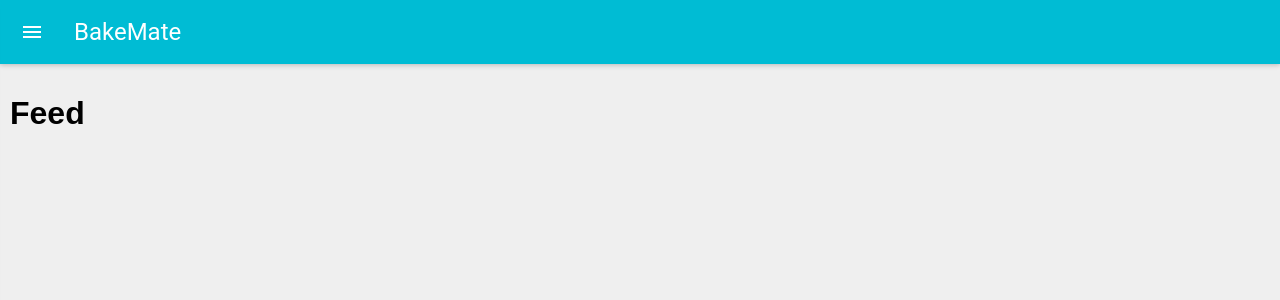
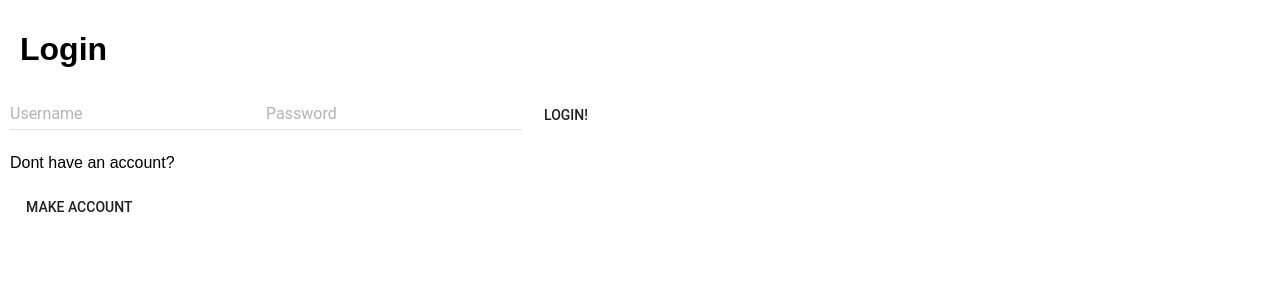
Before and after one commit to deco3500-2017/bakedgroup, a React (Create React App) app in the folder bake-mate/: page / in a window 1280 px wide. Shown: the top 300 px of the page. Built offline with nearby package versions, Linux system fonts and the light colour scheme.

Commit message:
Started implimenting Login

```diff
--- a/bake-mate/src/Bake-Mate/BakeMate.css
+++ b/bake-mate/src/Bake-Mate/BakeMate.css
@@ -22,3 +22,14 @@
 h1{
   padding-left:10px;
 }
+
+.login_true{
+  opacity:0;
+  overflow:hidden;
+  height:0vh;
+}
+.hidden{
+  opacity:0;
+  overflow:hidden;
+  height:0vh;
+}
--- a/bake-mate/src/Bake-Mate/BakeMate.js
+++ b/bake-mate/src/Bake-Mate/BakeMate.js
@@ -9,6 +9,8 @@ import Create_event from './Create_Event';
 import Buddies from './Buddies';
 import Profile from './Profile';
 import Settings from './Settings';
+import Login from './Login';
+
 import {init as firebaseInit} from './firebase';
 
 import './BakeMate.css';
@@ -21,6 +23,7 @@ class BakeMate extends Component{
    super(props);
    firebaseInit();
    this.state = {
+     login:false,
      open: false,
      feed:true,
      messages:false,
@@ -28,7 +31,9 @@ class BakeMate extends Component{
      buddies:false,
      profile:false,
      settings:false,
-     feedClass:"Feed"
+     feedClass:"Feed",
+     loginClass:"login_false",
+     bodyClass:"hidden"
    };
    this.changetoHome = this.changetoHome.bind(this);
    this.changetoMessage = this.changetoMessage.bind(this);
@@ -166,10 +171,21 @@ class BakeMate extends Component{
       });
     }
 
-  render()
-  {
+    componentDidMount(){
+      if(this.state.login){
+        this.setState({loginClass:"login_true", bodyClass:""}, () => {
+          console.log(this.state.bodyClass);
+        });
+      }
+    }
+
+  render(){
     return(
         <div className="BakeMate">
+        <div className={this.state.loginClass}>
+        <Login login={this.state.login}/>
+        </div>
+        <div className={this.state.bodyClass}>
           <AppBar
             title="BakeMate"
             onLeftIconButtonTouchTap={this.handleToggle}
@@ -192,10 +208,12 @@ class BakeMate extends Component{
                 <MenuItem onClick={this.changetoSettings} id="Settings">Settings</MenuItem>
               </Menu>
             </Drawer>
+
         <div className="background">
           {this.activePage()}
           <div className={this.state.feedClass}>
           <Feed className="Feed"/>
+          </div>
           </div>
         </div>
     </div>
--- /dev/null
+++ b/bake-mate/src/Bake-Mate/Login.css
@@ -0,0 +1,4 @@
+.Login{
+  height:100vh;
+  padding:10px;
+}
--- /dev/null
+++ b/bake-mate/src/Bake-Mate/Login.js
@@ -0,0 +1,55 @@
+import React,{Component} from 'react';
+import TextField from 'material-ui/TextField';
+import FlatButton from 'material-ui/FlatButton';
+import Dialog from 'material-ui/Dialog';
+
+import './Login.css';
+
+class Login extends Component{
+
+constructor(props){
+  super(props);
+  this.state = {
+    login:props.login,
+    dialog_open:false,
+  }
+}
+
+handleToggle = () => this.setState({dialog_open: !this.state.dialog_open});
+
+
+render(){
+
+  return(
+    <div>
+      <Dialog
+      open={false}
+      />
+      <div className="Login">
+      <h1>Login</h1>
+      <TextField
+      hintText="Username"
+      />
+      <TextField
+      hintText="Password"
+      />
+      <FlatButton
+      label="Login!"
+
+      />
+
+      <p>Dont have an account?</p>
+      <FlatButton
+      label="Make Account"
+      onClick={this.handleToggle}
+      />
+      </div>
+    </div>
+
+  );
+}
+
+
+
+}
+export default Login;
```
